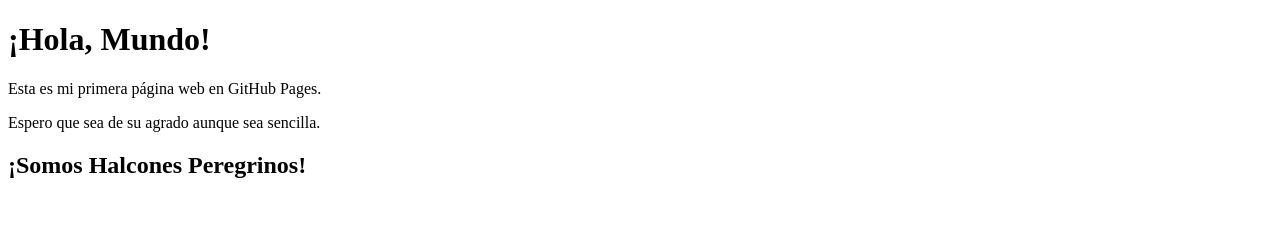
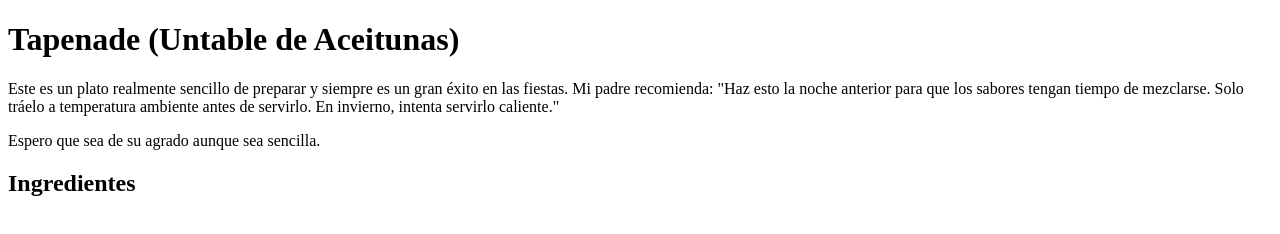
Before and after one commit to Alienangy2004/Alienagy2004.github.io, a plain HTML site: page index.html in a window 1280 px wide. Drawn offline with Linux system fonts and the light colour scheme.

Commit message:
Update index.html

```diff
--- a/index.html
+++ b/index.html
@@ -8,19 +8,25 @@
 
 <meta name="viewport" content="width=device-width, initial-scale=1.0">
 
-<title>Mi Página Web</title>
+<title>Marcando una receta</title>
 
 </head>
 
 <body>
 
-<h1>¡Hola, Mundo!</h1>
+<h1>Tapenade (Untable de Aceitunas)
+</h1>
 
-<p>Esta es mi primera página web en GitHub Pages.</p>
+<p>Este es un plato realmente sencillo de preparar y siempre es un gran éxito en las fiestas. Mi padre recomienda:
+
+"Haz esto la noche anterior para que los sabores tengan tiempo de mezclarse. Solo tráelo a temperatura ambiente
+
+antes de servirlo. En invierno, intenta servirlo caliente."
+</p>
 
 <p>Espero que sea de su agrado aunque sea sencilla.</p>
 
-<h2>¡Somos Halcones Peregrinos!</h2>
+<h2>Ingredientes</h2>
 
 </body>
 
```
